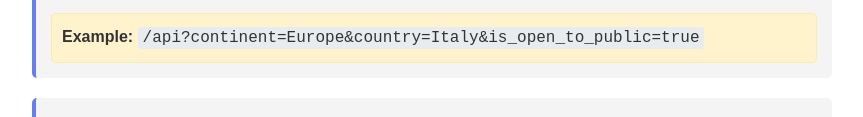
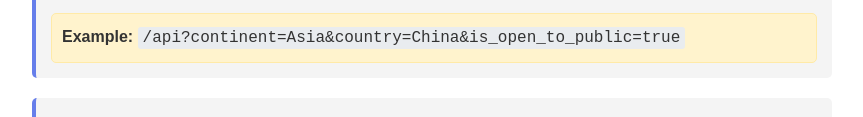
Before and after one commit to Kelemek/travelapi, a website: page public/index.html in a window 1280 px wide. Shown: the part 545-662 px from the top of the page, without its empty margins (208-1071 px from the left). Drawn offline with Linux system fonts and the light colour scheme.

Commit message:
update to example

```diff
--- a/public/index.html
+++ b/public/index.html
@@ -69,7 +69,7 @@
             <li><code>is_open_to_public</code> - Filter by open to public</li>
         </ul>
         <div class="example">
-            <strong>Example:</strong> <code>/api?continent=Europe&country=Italy&is_open_to_public=true</code>
+            <strong>Example:</strong> <code>/api?continent=Asia&country=China&is_open_to_public=true</code>
         </div>
     </div>
 
```
